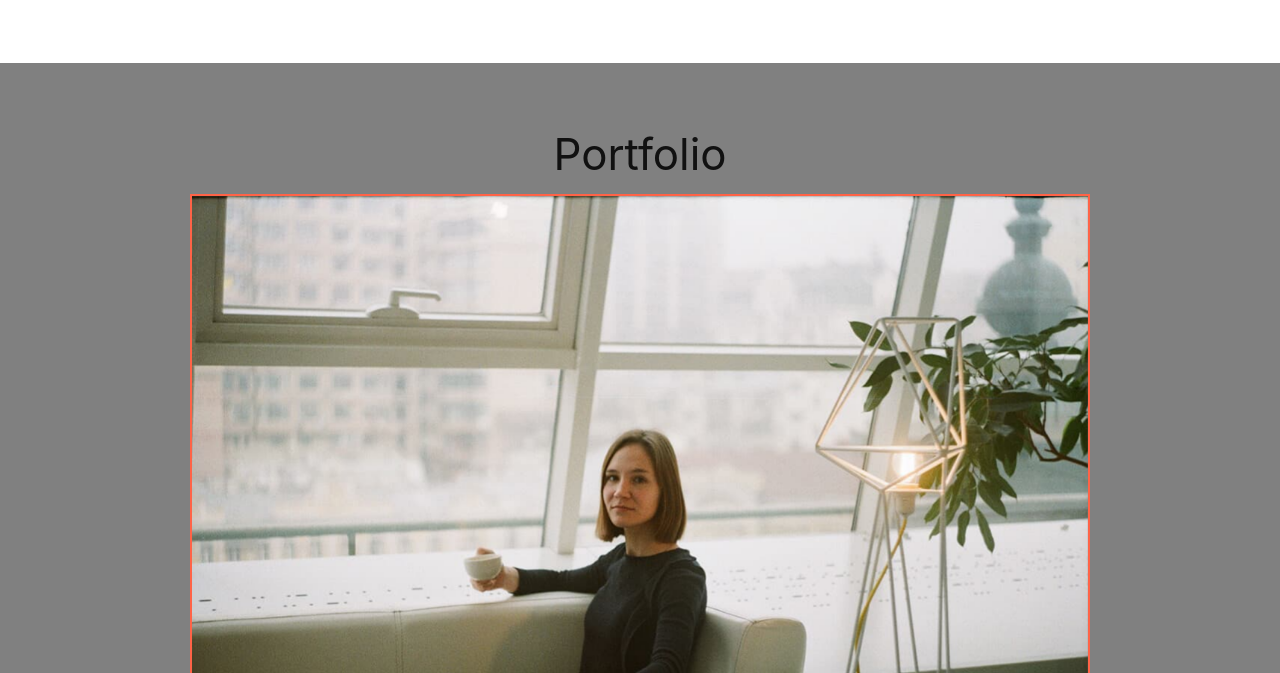
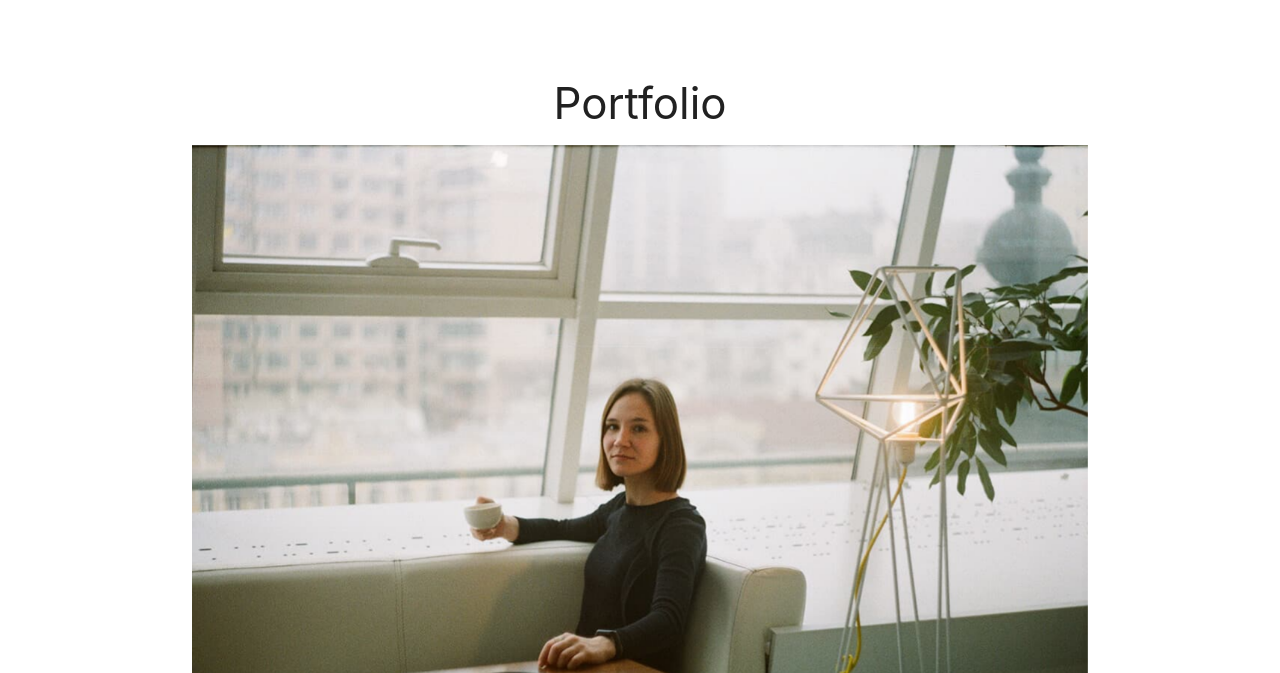
Before and after one commit to Larisa-Antsifrova/project-anna-photography, a plain HTML site: page index.html in a window 1280 px wide. Shown: the part 2613-3286 px from the top of the page. Drawn offline with nearby package versions, Linux system fonts and the light colour scheme.

Commit message:
Cleaned up styles and markup.

```diff
--- a/css/styles.css
+++ b/css/styles.css
@@ -86,10 +86,10 @@ nav i {
 
 /* Styles for slider */
 /* Helpers */
-#portfolio {
+/* #portfolio {
   background-color: grey;
 }
 
 .carousel {
   outline: 2px solid tomato;
-}
+} */
--- a/index.html
+++ b/index.html
@@ -187,7 +187,7 @@
         </div>
       </section>
 
-      <section id="portfolio" class="section">
+      <section id="portfolio">
         <div class="container">
           <h3 class="center-align">Portfolio</h3>
           <div class="carousel carousel-slider">
```
